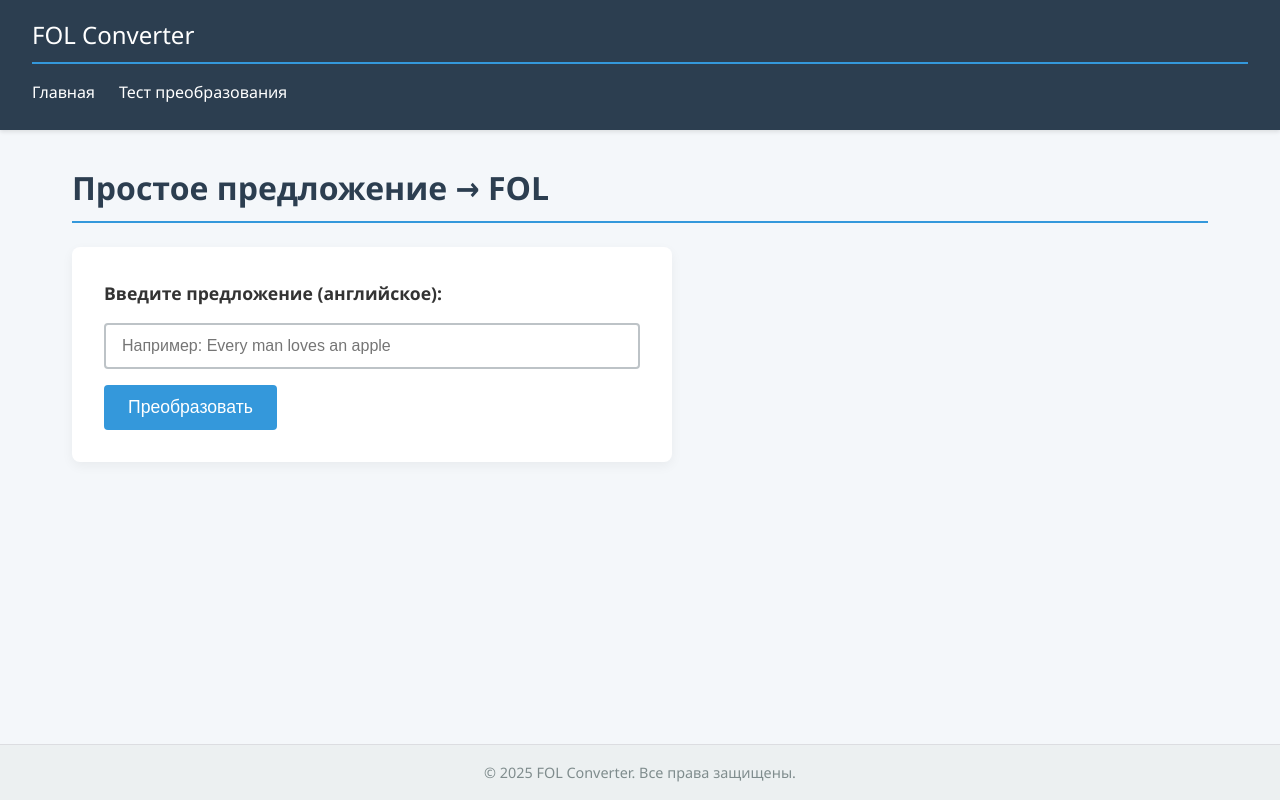
After one commit to leeggion/first-order-logic-web, a Flask app: page /test/base_converter in a window 1280 px wide. The commit adds this page. Run offline with Flask 3, Linux system fonts and the light colour scheme.

Commit message:
Added routes

```diff
--- /dev/null
+++ b/app/SVO.py
@@ -0,0 +1,127 @@
+import spacy
+from spacy import displacy
+
+QUANTIFIER_MAP = {
+    'every': '∀',
+    'each': '∀',
+    'a': '∃',
+    'an': '∃',
+    'some': '∃',
+    'exists': '∃'
+}
+
+ROLE_TO_VAR = {
+    'nsubj': 'x',
+    'dobj': 'y'
+}
+
+# 3. Правила сборки для кванторов
+QUANTIFIER_RULE = {
+    '∀': '→',
+    '∃': '∧'
+}
+
+
+class FolConverterEn:
+    """
+    Класс для преобразования простых английских утвердительных предложений
+    в формулы логики предикатов (FOL).
+
+    ОГРАНИЧЕНИЯ (те же, что и раньше):
+    - Работает только с простыми предложениями SVO.
+    - Требует явных кванторов (определителей).
+    - Не обрабатывает отрицания, модальность и т.д.
+    - Не решает проблему неоднозначности области действия.
+    """
+
+    def __init__(self, model_name="en_core_web_sm"):
+        """Загружает NLP-модель spaCy."""
+        try:
+            self.nlp = spacy.load(model_name)
+        except IOError:
+            print(f"[Ошибка] Модель '{model_name}' не найдена.")
+            print(f"Пожалуйста, установите ее: python -m spacy download {model_name}")
+            exit()
+
+    def _extract_phrase_components(self, token):
+        noun_lemma = token.lemma_.capitalize()
+        quantifier_symbol = None
+
+        for child in token.children:
+            if child.dep_ == 'det':
+                quantifier_symbol = QUANTIFIER_MAP.get(child.lemma_)
+                break
+
+        return {'noun': noun_lemma, 'quantifier': quantifier_symbol}
+
+    def convert_to_fol(self, text: str) -> str:
+        doc = self.nlp(text)
+        svg_code = displacy.render(doc, style="dep")
+        predicate_token = None
+        subject_token = None
+        object_token = None
+        with open("dependency_tree.svg", "w", encoding="utf-8") as f:
+          f.write(svg_code)
+        for token in doc:
+            if token.dep_ == 'ROOT':
+                predicate_token = token
+                break
+
+        if not predicate_token:
+            return "[Ошибка] Не найден главный предикат (ROOT) в предложении."
+
+        for child in predicate_token.children:
+            if child.dep_ in ROLE_TO_VAR:
+                if child.dep_ == 'nsubj':
+                    subject_token = child
+                elif child.dep_ == 'dobj':
+                    object_token = child
+
+        if not (subject_token and object_token):
+            return (f"[Ошибка] Предложение не является SVO. "
+                    f"(Субъект={subject_token}, Объект={object_token})")
+
+
+        predicate = {
+            'lemma': predicate_token.lemma_.capitalize(),
+            'var_x': ROLE_TO_VAR['nsubj'],
+            'var_y': ROLE_TO_VAR['dobj']
+        }
+
+        subject = self._extract_phrase_components(subject_token)
+        subject['var'] = ROLE_TO_VAR['nsubj']
+
+        object = self._extract_phrase_components(object_token)
+        object['var'] = ROLE_TO_VAR['dobj']
+
+        if not subject['quantifier'] or not object['quantifier']:
+            return (f"[Ошибка] Не найдены явные кванторы (a, every, some) "
+                    f"для субъекта или объекта.")
+
+        atom_str = f"{predicate['lemma']}({predicate['var_x']}, {predicate['var_y']})"
+
+        obj_quant = object['quantifier']
+        obj_rule = QUANTIFIER_RULE[obj_quant]
+        obj_formula = (
+            f"{obj_quant}{object['var']} "
+            f"({object['noun']}({object['var']}) {obj_rule} {atom_str})"
+        )
+
+        subj_quant = subject['quantifier']
+        subj_rule = QUANTIFIER_RULE[subj_quant]
+        final_formula = (
+            f"{subj_quant}{subject['var']} "
+            f"({subject['noun']}({subject['var']}) {subj_rule} {obj_formula})"
+        )
+        return final_formula
+
+
+if __name__ == "__main__":
+
+    converter_en = FolConverterEn()
+
+    sentence4 = "Some professor teaches a course"
+    fol4 = converter_en.convert_to_fol(sentence4)
+    print(f"Sentence: {sentence4}")
+    print(f"FOL Formula: {fol4}")
+    print("-" * 30)
--- a/app/blueprints/main.py
+++ b/app/blueprints/main.py
@@ -1,7 +1,22 @@
-from flask import Blueprint, render_template
+from flask import Blueprint, render_template, request
+from SVO import FolConverterEn
 
 main_bp = Blueprint("main", __name__, template_folder="../templates")
 
+converter = FolConverterEn()
+
 @main_bp.route("/")
+def home():
+    return render_template("home.html")
+
+@main_bp.route("/test/base_converter", methods=["GET", "POST"])
 def index():
-    return render_template("index.html")
+    fol_formula = None
+    sentence = None
+
+    if request.method == "POST":
+        sentence = request.form.get("sentence")
+        if sentence:
+            fol_formula = converter.convert_to_fol(sentence)
+
+    return render_template("base_converter.html", sentence=sentence, fol_formula=fol_formula)
--- a/app/requirements.txt
+++ b/app/requirements.txt
@@ -1,3 +1,4 @@
 flask
 flask_sqlalchemy
 psycopg2-binary
+spacy
--- a/app/templates/base.html
+++ b/app/templates/base.html
@@ -2,21 +2,109 @@
 <html lang="ru">
 <head>
     <meta charset="UTF-8" />
-    <title>{% block title %}Моё приложение{% endblock %}</title>
-    <link rel="stylesheet" href="/static/style.css">
-</head>
+    <meta name="viewport" content="width=device-width, initial-scale=1.0">
+    <title>{% block title %}FOL Converter{% endblock %}</title>
+
+    <style>
+        /* Обнуление базовых стилей */
+        *, *::before, *::after {
+            box-sizing: border-box;
+            margin: 0;
+            padding: 0;
+        }
+
+        /* Базовые стили для тела страницы */
+        body {
+            font-family: 'Segoe UI', Tahoma, Geneva, Verdana, sans-serif;
+            line-height: 1.6;
+            background-color: #f4f7fa; /* Светлый фон */
+            color: #333;
+            min-height: 100vh; /* Занимает всю высоту viewport */
+            display: flex;
+            flex-direction: column;
+        }
+
+        /* Стиль для навигационной панели */
+        .header {
+            background-color: #2c3e50; /* Темный, заметный цвет */
+            color: white;
+            padding: 1rem 2rem;
+            box-shadow: 0 2px 4px rgba(0, 0, 0, 0.1);
+        }
+
+        .header h1 {
+            font-size: 1.5rem;
+            margin: 0;
+        }
+
+        .nav-links {
+            display: flex;
+            gap: 1.5rem;
+            margin-top: 0.5rem;
+        }
+
+        .nav-link {
+            color: white;
+            text-decoration: none;
+            padding: 0.5rem 0;
+            transition: color 0.3s ease;
+            font-weight: 500;
+        }
+
+        .nav-link:hover {
+            color: #3498db; /* Светло-голубой при наведении */
+        }
+
+        /* Стиль для основного контента */
+        main {
+            flex-grow: 1; /* Позволяет main занимать всё доступное место */
+            padding: 2rem;
+            max-width: 1200px;
+            width: 100%;
+            margin: 0 auto; /* Центрирование контента */
+        }
+
+        /* Стиль для футера (добавил для полноты) */
+        footer {
+            margin-top: auto; /* Прикрепляет футер к низу */
+            padding: 1rem;
+            text-align: center;
+            background-color: #ecf0f1;
+            color: #7f8c8d;
+            border-top: 1px solid #dcdde1;
+            font-size: 0.9rem;
+        }
+
+        /* Медиа-запрос для мобильных устройств */
+        @media (max-width: 600px) {
+            .header {
+                padding: 1rem;
+            }
+            .nav-links {
+                flex-direction: column;
+                gap: 0.5rem;
+            }
+            main {
+                padding: 1rem;
+            }
+        }
+    </style>
+    </head>
 <body>
-
-    <nav>
-        <!-- Меню сайта -->
-        <a href="/">Главная</a>
-    </nav>
+    <header class="header">
+        <h1><a href="/" class="nav-link" style="font-size: 1.5rem;">FOL Converter</a></h1>
+        <nav class="nav-links">
+            <a href="/" class="nav-link">Главная</a>
+            <a href="/test/base_converter" class="nav-link">Тест преобразования</a>
+        </nav>
+    </header>
 
     <main>
-        {% block content %}
-        <!-- Потомки подставят сюда свой контент -->
-        {% endblock %}
+        {% block content %}{% endblock %}
     </main>
 
+    <footer>
+        <p>&copy; 2025 FOL Converter. Все права защищены.</p>
+    </footer>
 </body>
 </html>
--- /dev/null
+++ b/app/templates/base_converter.html
@@ -0,0 +1,121 @@
+{% extends "base.html" %}
+
+{% block title %}FOL Converter{% endblock %}
+
+{% block content %}
+<style>
+    /* 1. Стиль для заголовка */
+    h1 {
+        color: #2c3e50; /* Соответствует цвету шапки */
+        margin-bottom: 1.5rem;
+        border-bottom: 2px solid #3498db;
+        padding-bottom: 0.5rem;
+    }
+
+    /* 2. Стиль для формы */
+    form {
+        display: flex;
+        flex-direction: column;
+        gap: 1rem;
+        padding: 2rem;
+        background-color: #ffffff; /* Белый фон для формы */
+        border-radius: 8px; /* Скругленные углы */
+        box-shadow: 0 4px 12px rgba(0, 0, 0, 0.05); /* Легкая тень */
+        max-width: 600px;
+    }
+
+    /* 3. Стиль для метки */
+    label {
+        font-weight: 600;
+        color: #333;
+        font-size: 1.1rem;
+    }
+
+    /* 4. Стиль для поля ввода */
+    input[type="text"] {
+        padding: 0.75rem 1rem;
+        border: 2px solid #bdc3c7;
+        border-radius: 4px;
+        font-size: 1rem;
+        width: 100%;
+        transition: border-color 0.3s ease, box-shadow 0.3s ease;
+    }
+
+    input[type="text"]:focus {
+        border-color: #3498db; /* Синий при фокусе */
+        outline: none;
+        box-shadow: 0 0 0 3px rgba(52, 152, 219, 0.2); /* Свечение при фокусе */
+    }
+
+    /* 5. Стиль для кнопки */
+    button[type="submit"] {
+        background-color: #3498db; /* Голубой */
+        color: white;
+        border: none;
+        padding: 0.75rem 1.5rem;
+        border-radius: 4px;
+        font-size: 1.1rem;
+        cursor: pointer;
+        transition: background-color 0.3s ease, transform 0.1s ease;
+        align-self: flex-start; /* Размещает кнопку слева */
+    }
+
+    button[type="submit"]:hover {
+        background-color: #2980b9; /* Темно-голубой при наведении */
+    }
+
+    button[type="submit"]:active {
+        transform: translateY(1px); /* Эффект нажатия */
+    }
+
+    /* 6. Стиль для блока результата */
+    .result-container {
+        margin-top: 2rem;
+        padding: 1.5rem;
+        background-color: #e8f5e9; /* Светло-зеленый фон для результата */
+        border-left: 5px solid #4caf50; /* Зеленая полоса слева */
+        border-radius: 4px;
+    }
+
+    .result-container h3 {
+        color: #4caf50;
+        margin-top: 0;
+        margin-bottom: 0.5rem;
+    }
+
+    .result-container p {
+        font-family: 'Consolas', 'Courier New', monospace; /* Моноширинный шрифт для формулы */
+        font-size: 1.1rem;
+        word-wrap: break-word;
+        white-space: pre-wrap;
+    }
+
+    /* Адаптивность для мобильных устройств */
+    @media (max-width: 600px) {
+        form {
+            padding: 1rem;
+        }
+        button[type="submit"] {
+            align-self: stretch; /* Кнопка на всю ширину */
+        }
+    }
+</style>
+
+<h1>Простое предложение → FOL</h1>
+
+<form method="POST">
+    <label for="sentence">Введите предложение (английское):</label>
+    <input type="text" id="sentence" name="sentence"
+           placeholder="Например: Every man loves an apple"
+           value="{{ sentence or '' }}" required>
+    <button type="submit">Преобразовать</button>
+</form>
+
+{% if fol_formula %}
+<div class="result-container">
+    <h3>Результат FOL:</h3>
+    <p>{{ fol_formula }}</p>
+</div>
+{% endif %}
+
+{% endblock %}
```
Also changed, not shown: app/templates/home.html (added, +67 -0 lines), app/templates/index.html (deleted, +0 -8 lines), 1 other file.
